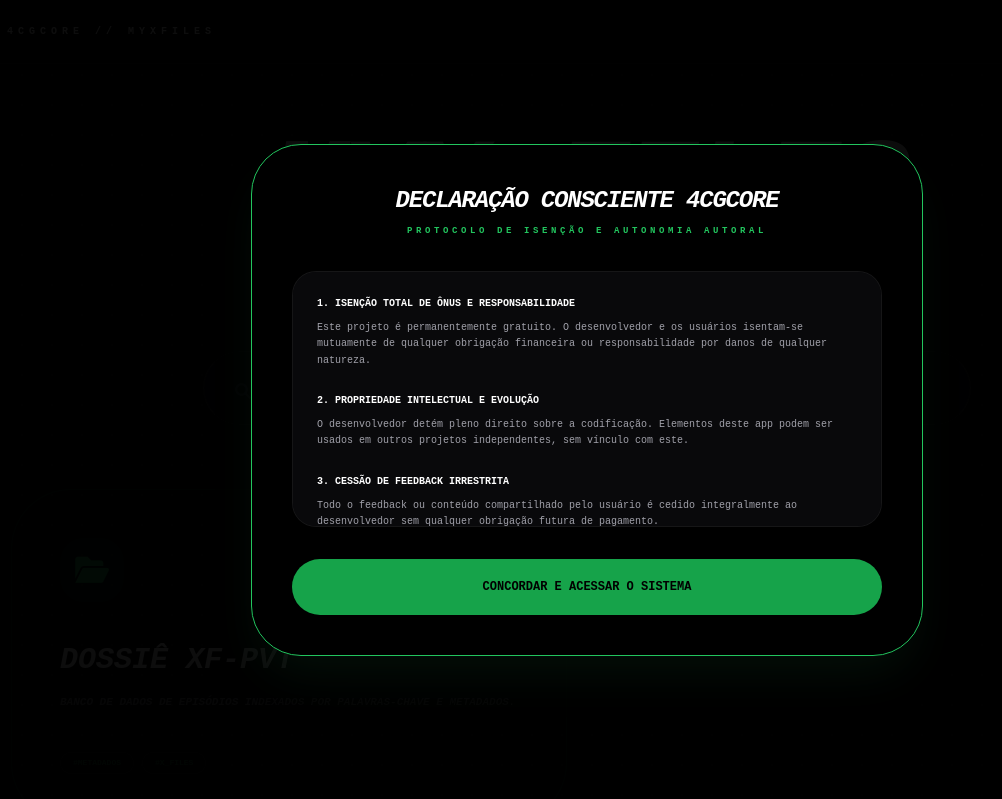
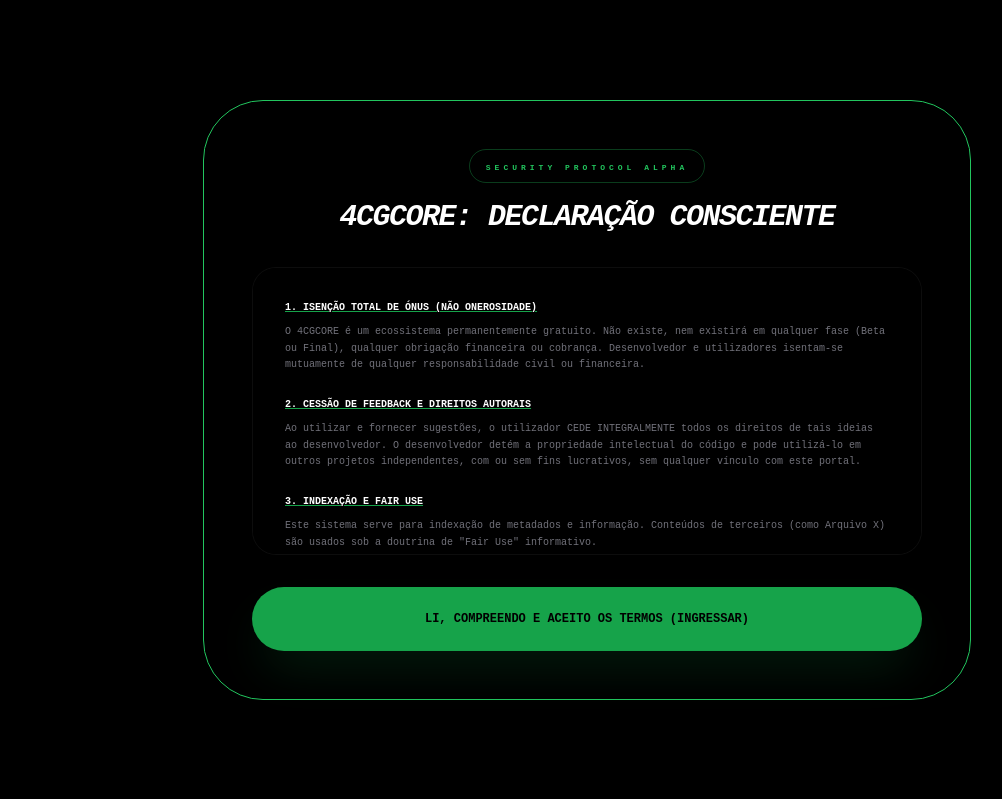
Before and after one commit to bigkdt95/4cg-core, a plain HTML site: page index.html in a window 1280 px wide. Shown: the top 799 px of the page, without its empty margins (53-1055 px from the left). Drawn offline with nearby package versions, Linux system fonts and the light colour scheme.

Commit message:
Update index.html

```diff
--- a/index.html
+++ b/index.html
@@ -1,112 +1,196 @@
 <!DOCTYPE html>
-<html lang="pt-br">
+<html lang="pt-pt">
 <head>
     <meta charset="UTF-8">
     <meta name="viewport" content="width=device-width, initial-scale=1.0">
-    <title>4CGCORE MYXFILES - Central de Comando Force G</title>
+    <title>4CGCORE - COMMAND CENTER</title>
     <script src="https://cdn.tailwindcss.com"></script>
     <link rel="stylesheet" href="https://cdnjs.cloudflare.com/ajax/libs/font-awesome/6.0.0/css/all.min.css">
     <style>
-        @import url('https://fonts.googleapis.com/css2?family=JetBrains+Mono:wght@400;800&display=swap');
-        body { background: #000; color: #71717a; font-family: 'JetBrains+Mono', monospace; }
-        .grid-bg { background-image: radial-gradient(#1a1a1a 1px, transparent 1px); background-size: 30px 30px; }
-        .neon-border { border: 1px solid rgba(34, 197, 94, 0.2); transition: all 0.4s cubic-bezier(0.4, 0, 0.2, 1); }
-        .neon-border:hover { border-color: #22c55e; box-shadow: 0 0 30px rgba(34, 197, 94, 0.15); }
-        .modal-glass { background: rgba(0, 0, 0, 0.98); backdrop-filter: blur(20px); border: 1px solid #22c55e; }
+        @import url('https://fonts.googleapis.com/css2?family=JetBrains+Mono:wght@400;700;800&display=swap');
+        body { background: #000; color: #a1a1aa; font-family: 'JetBrains+Mono', monospace; overflow-x: hidden; }
+        .grid-bg { background-image: radial-gradient(#1a1a1a 1px, transparent 1px); background-size: 40px 40px; }
+        .neon-border { border: 1px solid rgba(34, 197, 94, 0.15); transition: all 0.4s cubic-bezier(0.4, 0, 0.2, 1); background: rgba(10,10,10,0.8); }
+        .neon-border:hover { border-color: #22c55e; box-shadow: 0 0 40px rgba(34, 197, 94, 0.1); transform: translateY(-5px); }
+        .modal-glass { background: rgba(0, 0, 0, 0.98); border: 1px solid #22c55e; box-shadow: 0 0 100px rgba(0,0,0,1); }
+        .status-pulse { animation: pulse 2s infinite; }
+        @keyframes pulse { 0% { opacity: 1; } 50% { opacity: 0.3; } 100% { opacity: 1; } }
     </style>
 </head>
 <body class="grid-bg min-h-screen flex flex-col selection:bg-green-600 selection:text-black">
 
-    <!-- Modal de Declaração de Isenção e Cessão de Direitos (Proteção Jurídica) -->
-    <div id="legal-modal" class="fixed inset-0 z-[200] flex items-center justify-center p-4 bg-black/95">
-        <div class="modal-glass max-w-2xl w-full p-10 rounded-[50px] space-y-8 shadow-2xl shadow-green-900/20">
+    <!-- PROTEÇÃO JURÍDICA: BLOQUEIO INICIAL -->
+    <div id="legal-modal" class="fixed inset-0 z-[500] flex items-center justify-center p-4 bg-black">
+        <div class="modal-glass max-w-3xl w-full p-12 rounded-[60px] space-y-8">
             <div class="text-center">
-                <h2 class="text-white font-black text-2xl uppercase italic tracking-tighter">Declaração Consciente 4CGCORE</h2>
-                <p class="text-[9px] text-green-500 font-bold uppercase tracking-[0.4em] mt-2">Protocolo de Isenção e Autonomia Autoral</p>
+                <div class="inline-block px-4 py-1 border border-green-500/30 rounded-full mb-4">
+                    <span class="text-[8px] text-green-500 font-black tracking-[0.5em] uppercase">Security Protocol Alpha</span>
+                </div>
+                <h2 class="text-white font-black text-3xl uppercase italic tracking-tighter">4CGCORE: DECLARAÇÃO CONSCIENTE</h2>
             </div>
 
-            <div class="text-[10px] text-zinc-400 text-left h-64 overflow-y-auto p-6 bg-zinc-950 rounded-3xl border border-white/5 space-y-6 leading-relaxed">
+            <div class="text-[10px] text-zinc-500 text-left h-72 overflow-y-auto p-8 bg-black rounded-3xl border border-white/5 space-y-6 leading-relaxed">
                 <section>
-                    <p class="text-white uppercase font-black mb-2">1. Isenção Total de Ônus e Responsabilidade</p>
-                    <p>Este projeto é permanentemente gratuito. O desenvolvedor e os usuários isentam-se mutuamente de qualquer obrigação financeira ou responsabilidade por danos de qualquer natureza.</p>
+                    <p class="text-white uppercase font-black mb-2 underline decoration-green-600">1. Isenção Total de Ónus (Não Onerosidade)</p>
+                    <p>O 4CGCORE é um ecossistema permanentemente gratuito. Não existe, nem existirá em qualquer fase (Beta ou Final), qualquer obrigação financeira ou cobrança. Desenvolvedor e utilizadores isentam-se mutuamente de qualquer responsabilidade civil ou financeira.</p>
                 </section>
                 <section>
-                    <p class="text-white uppercase font-black mb-2">2. Propriedade Intelectual e Evolução</p>
-                    <p>O desenvolvedor detém pleno direito sobre a codificação. Elementos deste app podem ser usados em outros projetos independentes, sem vínculo com este.</p>
+                    <p class="text-white uppercase font-black mb-2 underline decoration-green-600">2. Cessão de Feedback e Direitos Autorais</p>
+                    <p>Ao utilizar e fornecer sugestões, o utilizador CEDE INTEGRALMENTE todos os direitos de tais ideias ao desenvolvedor. O desenvolvedor detém a propriedade intelectual do código e pode utilizá-lo em outros projetos independentes, com ou sem fins lucrativos, sem qualquer vínculo com este portal.</p>
                 </section>
                 <section>
-                    <p class="text-white uppercase font-black mb-2">3. Cessão de Feedback Irrestrita</p>
-                    <p>Todo o feedback ou conteúdo compartilhado pelo usuário é cedido integralmente ao desenvolvedor sem qualquer obrigação futura de pagamento.</p>
+                    <p class="text-white uppercase font-black mb-2 underline decoration-green-600">3. Indexação e Fair Use</p>
+                    <p>Este sistema serve para indexação de metadados e informação. Conteúdos de terceiros (como Arquivo X) são usados sob a doutrina de "Fair Use" informativo.</p>
                 </section>
             </div>
 
-            <button onclick="acceptTerms()" class="w-full py-5 bg-green-600 text-black font-black uppercase text-xs rounded-full hover:bg-white transition-all">
-                Concordar e Acessar o Sistema
+            <button onclick="acceptTerms()" class="w-full py-6 bg-green-600 text-black font-black uppercase text-xs rounded-full hover:bg-white transition-all shadow-2xl shadow-green-600/20">
+                LI, COMPREENDO E ACEITO OS TERMOS (INGRESSAR)
             </button>
         </div>
     </div>
 
-    <!-- Interface Principal -->
-    <header class="h-16 border-b border-white/5 bg-black/90 flex items-center justify-between px-8 sticky top-0 z-[110]">
-        <div class="flex items-center gap-4">
-            <div class="w-3 h-3 rounded-full bg-green-500 animate-pulse shadow-[0_0_10px_#22c55e]"></div>
-            <span class="text-[10px] font-black text-white uppercase tracking-[0.5em]">4CGCORE // MYXFILES</span>
+    <!-- HEADER DE STATUS -->
+    <header class="h-20 border-b border-white/5 bg-black/90 flex items-center justify-between px-10 sticky top-0 z-[100] backdrop-blur-md">
+        <div class="flex items-center gap-6">
+            <div class="flex flex-col">
+                <span class="text-[12px] font-black text-white tracking-[0.4em] uppercase">4CGCORE // MYXFILES</span>
+                <span class="text-[8px] text-green-500 font-bold uppercase tracking-widest flex items-center gap-2">
+                    <span class="w-1.5 h-1.5 rounded-full bg-green-500 status-pulse"></span> Sistema Operacional Ativo
+                </span>
+            </div>
         </div>
-        <div class="text-[8px] font-bold uppercase text-zinc-600 italic">Beta Interativo Permanente</div>
+        <div class="hidden md:flex gap-8 text-[9px] font-bold uppercase text-zinc-600 italic">
+            <span>Server: GitHub_Cloud</span>
+            <span>Security: encrypted_v4</span>
+            <span class="text-zinc-400">User: bigkdt95</span>
+        </div>
     </header>
 
-    <main class="flex-1 p-6 md:p-16 max-w-7xl mx-auto w-full space-y-16">
-        <section class="text-center space-y-4">
-            <h1 class="text-7xl md:text-9xl font-black text-white italic uppercase tracking-tighter leading-none">MYX_FILES</h1>
-            <p class="text-[10px] text-green-500 font-bold uppercase tracking-[0.8em] opacity-70 italic">Busca por Metadados Ativa</p>
+    <main class="flex-1 p-6 md:p-20 max-w-7xl mx-auto w-full space-y-20">
+
+        <!-- BUSCA GLOBAL POR METADADOS -->
+        <section class="space-y-10">
+            <div class="text-center space-y-4">
+                <h1 class="text-6xl md:text-9xl font-black text-white italic uppercase tracking-tighter leading-none">COMMAND_CENTER</h1>
+                <p class="text-[10px] text-green-500 font-bold uppercase tracking-[0.8em] opacity-60">Motor de Busca e Indexação Force G</p>
+            </div>
+
+            <div class="relative max-w-4xl mx-auto group">
+                <input type="text" id="global-search" onkeyup="filterContent()"
+                    placeholder="INTRODUZA TAGS, AGENTES, METADADOS OU REF_ID..."
+                    class="w-full bg-zinc-900/50 border-2 border-white/5 rounded-[50px] px-16 py-8 text-sm text-white outline-none focus:border-green-600 transition-all shadow-2xl placeholder:text-zinc-700">
+                <i class="fas fa-search absolute left-8 top-1/2 -translate-y-1/2 text-zinc-700 group-focus-within:text-green-500"></i>
+            </div>
         </section>
 
-        <!-- Motor de Busca por Metadados (Recurso Essencial) -->
-        <div class="relative max-w-3xl mx-auto group">
-            <input type="text" id="global-search" onkeyup="filterContent()" placeholder="PESQUISAR TAGS, METADADOS OU AGENTES..."
-                class="w-full bg-zinc-950 border border-white/10 rounded-[40px] px-16 py-7 text-xs text-white outline-none focus:border-green-600 transition-all shadow-2xl">
-            <i class="fas fa-search absolute left-8 top-8 text-zinc-700 group-focus-within:text-green-500"></i>
-        </div>
+        <!-- DASHBOARD DE RECURSOS CONSOLIDADOS -->
+        <div id="assets-grid" class="grid grid-cols-1 md:grid-cols-2 lg:grid-cols-3 gap-8">
 
-        <div id="assets-grid" class="grid grid-cols-1 md:grid-cols-2 gap-10">
-            <!-- Card Conectado à Subpasta xf-pvt -->
-            <a href="xf-pvt/index.html" class="neon-border bg-zinc-900/20 p-12 rounded-[60px] group block relative overflow-hidden">
-                <div class="flex justify-between items-start mb-10">
-                    <div class="w-16 h-16 bg-green-600/10 rounded-3xl flex items-center justify-center text-green-500 group-hover:bg-green-600 group-hover:text-black transition-all">
-                        <i class="fas fa-folder-open text-3xl"></i>
+            <!-- RECURSO: DOSSIÊ XF-PVT -->
+            <a href="xf-pvt/index.html" class="neon-border p-10 rounded-[50px] group flex flex-col justify-between h-[380px]">
+                <div class="space-y-6">
+                    <div class="w-14 h-14 bg-green-600/10 rounded-2xl flex items-center justify-center text-green-500 group-hover:bg-green-600 group-hover:text-black transition-all">
+                        <i class="fas fa-folder-tree text-2xl"></i>
                     </div>
-                    <span class="text-[9px] font-black text-zinc-700 uppercase tracking-widest">STATUS: INDEXADO</span>
+                    <div>
+                        <h3 class="text-2xl font-black text-white uppercase italic">Dossiê XF-PVT</h3>
+                        <p class="text-[10px] text-zinc-500 mt-2 font-bold uppercase tracking-wider">Indexação de Metadados X-Files</p>
+                    </div>
                 </div>
-                <h3 class="text-3xl font-black text-white uppercase italic mb-4">Dossiê XF-PVT</h3>
-                <p class="text-[11px] text-zinc-500 leading-relaxed mb-10 uppercase font-bold italic">Banco de dados de episódios indexados por palavras-chave e metadados.</p>
-                <div class="flex flex-wrap gap-2">
-                    <span class="text-[8px] bg-black px-3 py-1 rounded-full border border-white/5 text-green-800 font-black">#METADADOS</span>
-                    <span class="text-[8px] bg-black px-3 py-1 rounded-full border border-white/5 text-green-800 font-black">#X_FILES</span>
+                <div class="space-y-4">
+                    <div class="flex flex-wrap gap-2">
+                        <span class="text-[8px] bg-black px-3 py-1 rounded-full border border-white/5 text-green-800 font-black">#S01_S11</span>
+                        <span class="text-[8px] bg-black px-3 py-1 rounded-full border border-white/5 text-green-800 font-black">#TAGS_INDEX</span>
+                    </div>
+                    <div class="text-[9px] font-black text-zinc-700 group-hover:text-green-500 transition-colors">ACEDER À BASE DE DADOS →</div>
                 </div>
             </a>
+
+            <!-- RECURSO: EXPLORADOR DE METADADOS -->
+            <div class="neon-border p-10 rounded-[50px] group flex flex-col justify-between h-[380px] opacity-60">
+                <div class="space-y-6">
+                    <div class="w-14 h-14 bg-zinc-800 rounded-2xl flex items-center justify-center text-zinc-500">
+                        <i class="fas fa-tags text-2xl"></i>
+                    </div>
+                    <div>
+                        <h3 class="text-2xl font-black text-white uppercase italic">Tags & Etiquetas</h3>
+                        <p class="text-[10px] text-zinc-500 mt-2 font-bold uppercase tracking-wider">Gestão de busca por palavras-chave</p>
+                    </div>
+                </div>
+                <div class="text-[8px] bg-zinc-950 p-4 rounded-2xl border border-white/5">
+                    SISTEMA DE ETIQUETAGEM AUTOMÁTICA EM DESENVOLVIMENTO.
+                </div>
+            </a>
+
+            <!-- RECURSO: COFRE DE SEGURANÇA -->
+            <div class="neon-border p-10 rounded-[50px] group flex flex-col justify-between h-[380px] border-dashed border-zinc-800">
+                <div class="space-y-6">
+                    <div class="w-14 h-14 bg-red-900/10 rounded-2xl flex items-center justify-center text-red-900">
+                        <i class="fas fa-vault text-2xl"></i>
+                    </div>
+                    <div>
+                        <h3 class="text-2xl font-black text-zinc-600 uppercase italic">Cofre_04</h3>
+                        <p class="text-[10px] text-zinc-700 mt-2 font-bold uppercase tracking-wider">Acesso Restrito Force G</p>
+                    </div>
+                </div>
+                <div class="text-[9px] text-zinc-800 font-black uppercase italic tracking-tighter">
+                    Aguardando Credenciais de Nível Superior.
+                </div>
+            </div>
+
+            <!-- RECURSO: CESSÃO E DOCUMENTAÇÃO JURÍDICA -->
+            <a href="LICENSE" class="neon-border p-10 rounded-[50px] group flex flex-col justify-between h-[380px]">
+                <div class="space-y-6">
+                    <div class="w-14 h-14 bg-zinc-600/10 rounded-2xl flex items-center justify-center text-zinc-400 group-hover:bg-white group-hover:text-black transition-all">
+                        <i class="fas fa-gavel text-2xl"></i>
+                    </div>
+                    <div>
+                        <h3 class="text-2xl font-black text-white uppercase italic">Protocolo Legal</h3>
+                        <p class="text-[10px] text-zinc-500 mt-2 font-bold uppercase tracking-wider">Isenção e Cessão de Feedback</p>
+                    </div>
+                </div>
+                <div class="text-[9px] font-black text-zinc-700 underline group-hover:text-white transition-colors">VER CONTRATO DE NÃO ONEROSIDADE</div>
+            </a>
+
         </div>
     </main>
 
-    <footer class="p-16 border-t border-white/5 bg-black/80">
-        <div class="max-w-7xl mx-auto text-center space-y-4">
-            <p class="text-[8px] font-black text-zinc-800 uppercase tracking-[0.5em]">4CGCORE // PROTEÇÃO JURÍDICA ATIVA</p>
+    <footer class="p-20 border-t border-white/5 bg-black/95">
+        <div class="max-w-7xl mx-auto grid grid-cols-1 md:grid-cols-2 gap-12">
+            <div class="space-y-4">
+                <p class="text-[10px] text-white font-black uppercase italic tracking-[0.2em]">Resumo do Protocolo 4CGCORE</p>
+                <p class="text-[9px] leading-loose text-zinc-600 uppercase font-bold">
+                    O desenvolvedor detém autonomia total sobre o código. O utilizador cede feedback integralmente. Projeto sem qualquer custo para ambas as partes. Versão Beta Permanente.
+                </p>
+            </div>
+            <div class="flex md:justify-end items-end">
+                <div class="text-right">
+                    <p class="text-[8px] font-black text-zinc-800 uppercase tracking-widest">System Build: 4CG_2026_CORE</p>
+                    <p class="text-[8px] font-black text-zinc-500 uppercase tracking-widest">DEVELOPER: BIGKDT95 // FORCE G PROTOCOL</p>
+                </div>
+            </div>
         </div>
     </footer>
 
     <script>
         function acceptTerms() {
             document.getElementById('legal-modal').style.display = 'none';
-            localStorage.setItem('4cg_master_accepted', 'true');
+            localStorage.setItem('4cg_master_access', 'true');
         }
+
         window.onload = function() {
-            if(localStorage.getItem('4cg_master_accepted')) document.getElementById('legal-modal').style.display = 'none';
+            if(localStorage.getItem('4cg_master_access')) {
+                document.getElementById('legal-modal').style.display = 'none';
+            }
         }
+
         function filterContent() {
             let input = document.getElementById('global-search').value.toLowerCase();
-            let cards = document.querySelectorAll('#assets-grid > a');
+            let cards = document.querySelectorAll('#assets-grid > a, #assets-grid > div');
             cards.forEach(card => {
                 let text = card.innerText.toLowerCase();
-                card.style.display = text.includes(input) ? "block" : "none";
+                card.style.display = text.includes(input) ? "flex" : "none";
             });
         }
     </script>
```
